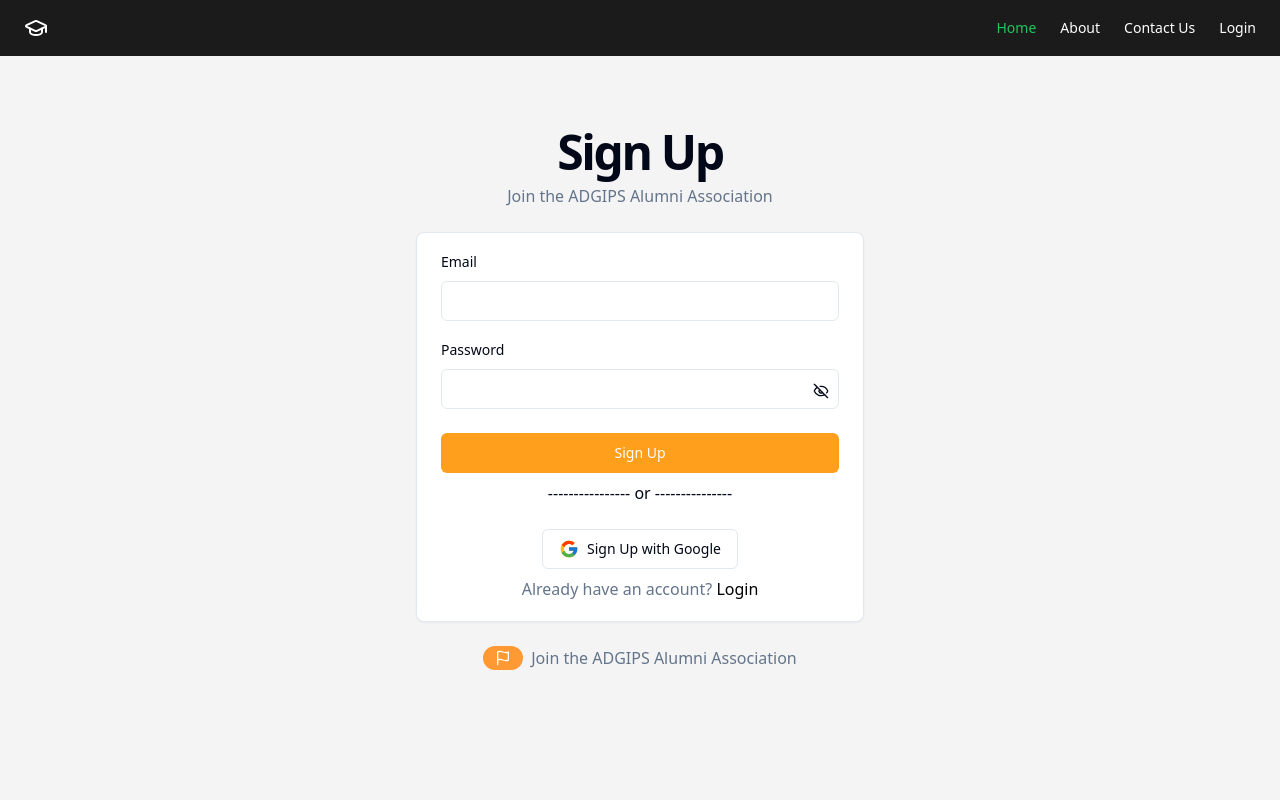
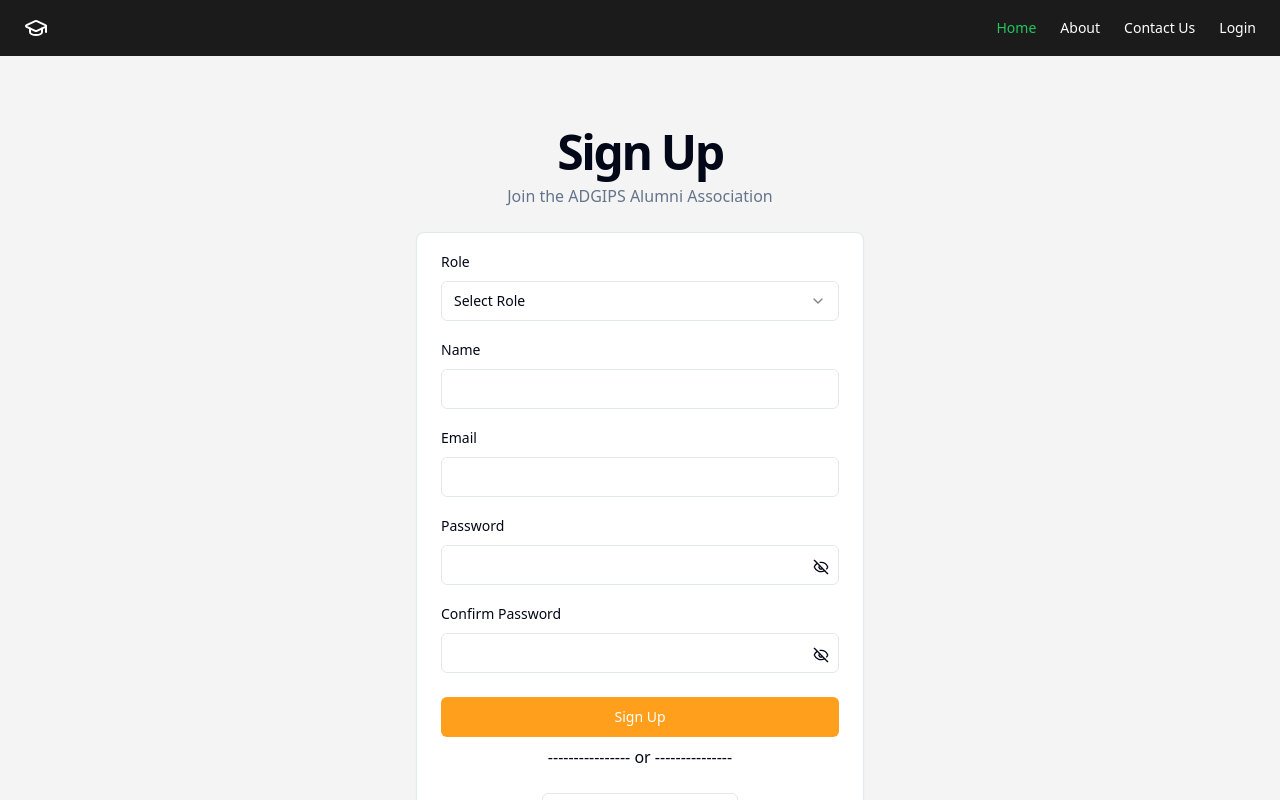
Before and after one commit to Dayasagar88/Alumni-association, a React (Vite) app: page /signup in a window 1280 px wide. Shown: the top 800 px of the page. Built offline with nearby package versions, Linux system fonts and the light colour scheme; no server answers.

Commit message:
updated signup page

```diff
--- a/src/components/auth/Login.jsx
+++ b/src/components/auth/Login.jsx
@@ -1,4 +1,4 @@
-import React, { useState } from 'react';
+import { useState } from 'react';
 import { Button } from '../ui/button';
 import { Card, CardContent, CardFooter } from '../ui/card';
 import { Input } from '../ui/input';
@@ -118,7 +118,7 @@
                     </Button>
                   </div>
                   <p className="text-muted-foreground">
-                    Don't have an account?{' '}
+                    Don&apos;t have an account?{' '}
                     <Link to="/signup" className="text-black hover:underline">
                       Sign Up
                     </Link>
--- a/src/components/auth/Signup.jsx
+++ b/src/components/auth/Signup.jsx
@@ -17,8 +17,9 @@
   signInWithPopup,
   GoogleAuthProvider,
 } from 'firebase/auth';
-import { auth } from '../../lib/firebase'; // Firebase file in lib folder
+import { auth, db } from '../../lib/firebase'; // Firebase file in lib folder
 import GoogleIcon from '../../assets/googleIcon.svg'; // Import Google SVG icon
+import { doc, setDoc, collection } from 'firebase/firestore';
 
 export default function Signup() {
   const [togglePassword, setTogglePassword] = useState(true);
@@ -28,6 +29,7 @@
   const [confirmPassword, setConfirmPassword] = useState('');
   const [error, setError] = useState(null);
   const [name, setName] = useState('');
+  const [collegeName, setCollegeName] = useState('');
   const [collegeId, setCollegeId] = useState('');
   const [role, setRole] = useState('');
   const navigate = useNavigate();
@@ -39,11 +41,37 @@
       setError('Passwords do not match!');
       return;
     }
+
     try {
-      await createUserWithEmailAndPassword(auth, email, password);
+      const userCredential = await createUserWithEmailAndPassword(
+        auth,
+        email,
+        password
+      );
+      const user = userCredential.user;
+
+      if (role === 'college') {
+        // Save college data to Firestore
+        await setDoc(doc(db, 'colleges', user.uid), {
+          name: name,
+          email: email,
+          collegeName: collegeName,
+          collegeId: collegeId,
+        });
+      } else {
+        // Save user data to Firestore
+        await setDoc(doc(db, 'users', user.uid), {
+          name: name,
+          email: email,
+          collegeBatchYear: collegeId,
+          role: role,
+        });
+      }
+
       navigate('/home');
     } catch (err) {
       setError(err.message);
+      console.log(err.message);
     }
   };
 
@@ -72,7 +100,78 @@
               </div>
               <Card className="w-full max-w-md py-4">
                 <CardContent className="grid gap-4">
-                  {/* Other form inputs like Name, College ID, Role */}
+                  {/* Role selection */}
+                  <div className="space-y-2">
+                    <Label htmlFor="role">Role</Label>
+                    <Select onValueChange={(value) => setRole(value)}>
+                      <SelectTrigger>
+                        <SelectValue placeholder="Select Role" />
+                      </SelectTrigger>
+                      <SelectContent>
+                        <SelectItem value="student">Student</SelectItem>
+                        <SelectItem value="college">College</SelectItem>
+                        <SelectItem value="alumni">Alumni</SelectItem>
+                      </SelectContent>
+                    </Select>
+                  </div>
+
+                  {/* Conditional fields based on role */}
+                  {role === 'college' ? (
+                    <>
+                      <div className="space-y-2">
+                        <Label htmlFor="collegeName">College Name</Label>
+                        <Input
+                          id="collegeName"
+                          type="text"
+                          value={collegeName}
+                          onChange={(e) => setCollegeName(e.target.value)}
+                          required
+                        />
+                      </div>
+
+                      <div className="space-y-2">
+                        <Label htmlFor="collegeId">College ID</Label>
+                        <Input
+                          id="collegeId"
+                          type="text"
+                          value={collegeId}
+                          onChange={(e) => setCollegeId(e.target.value)}
+                          required
+                        />
+                      </div>
+                    </>
+                  ) : (
+                    <>
+                      <div className="space-y-2">
+                        <Label htmlFor="name">Name</Label>
+                        <Input
+                          id="name"
+                          type="text"
+                          value={name}
+                          onChange={(e) => setName(e.target.value)}
+                          required
+                        />
+                      </div>
+
+                      {/* College Batch Year input - Show only if role is 'student' or 'alumni' */}
+                      {(role === 'student' || role === 'alumni') && (
+                        <div className="space-y-2">
+                          <Label htmlFor="collegeBatchYear">
+                            College Batch Year
+                          </Label>
+                          <Input
+                            id="collegeBatchYear"
+                            type="number"
+                            value={collegeId}
+                            onChange={(e) => setCollegeId(e.target.value)}
+                            required
+                          />
+                        </div>
+                      )}
+                    </>
+                  )}
+
+                  {/* Email input */}
                   <div className="space-y-2">
                     <Label htmlFor="email">Email</Label>
                     <Input
@@ -83,6 +182,8 @@
                       required
                     />
                   </div>
+
+                  {/* Password input */}
                   <div className="space-y-2 relative">
                     <Label htmlFor="password">Password</Label>
                     <Input
@@ -110,9 +211,41 @@
                       )}
                     </Button>
                   </div>
-                  {error && <p className="text-red-500">{error}</p>}{' '}
-                  {/* Display error */}
+
+                  {/* Confirm password input */}
+                  <div className="space-y-2 relative">
+                    <Label htmlFor="confirmPassword">Confirm Password</Label>
+                    <Input
+                      id="confirmPassword"
+                      type={toggleConfirmPassword ? 'password' : 'text'}
+                      value={confirmPassword}
+                      onChange={(e) => setConfirmPassword(e.target.value)}
+                      required
+                    />
+                    <Button
+                      variant="ghost"
+                      size="icon"
+                      className="absolute bottom-1 right-1 h-7 w-7"
+                    >
+                      {toggleConfirmPassword ? (
+                        <EyeOffIcon
+                          onClick={() =>
+                            setToggleConfirmPassword(!toggleConfirmPassword)
+                          }
+                          className="h-4 w-4"
+                        />
+                      ) : (
+                        <EyeIcon
+                          onClick={() =>
+                            setToggleConfirmPassword(!toggleConfirmPassword)
+                          }
+                          className="h-4 w-4"
+                        />
+                      )}
+                    </Button>
+                  </div>
                 </CardContent>
+
                 <CardFooter className="flex flex-col gap-2 pb-1">
                   <Button
                     onClick={handleSignup}
--- a/src/components/pages/Profile.jsx
+++ b/src/components/pages/Profile.jsx
@@ -28,23 +28,24 @@
 
   const navigate = useNavigate();
 
-  // Fetch the authenticated user's details
+  // Fetch the authenticated user's details from Firebase
   useEffect(() => {
     const unsubscribe = onAuthStateChanged(auth, async (user) => {
       if (user) {
         setUser(user);
+        // Fetch user's Firestore profile data
         const userDoc = await getDoc(doc(db, 'users', user.uid));
         if (userDoc.exists()) {
-          setProfileData(userDoc.data());
+          setProfileData(userDoc.data()); // Load Firestore profile data
         }
       } else {
-        navigate('/login');
+        navigate('/login'); // Redirect if not authenticated
       }
     });
     return () => unsubscribe();
   }, [navigate]);
 
-  // Toggle edit mode
+  // Toggle between view and edit mode
   const handleEditToggle = () => {
     setIsEditing(!isEditing);
   };
@@ -54,18 +55,18 @@
     setProfileData({ ...profileData, [e.target.name]: e.target.value });
   };
 
-  // Save the updated profile data
+  // Save updated profile data to Firebase
   const handleSave = async () => {
     try {
-      // Update Firebase Authentication profile
+      // Update Firebase Auth displayName
       await updateProfile(user, {
         displayName: profileData.displayName,
       });
 
-      // Update Firestore with additional fields
+      // Update Firestore with profile data
       await setDoc(doc(db, 'users', user.uid), profileData);
 
-      setIsEditing(false);
+      setIsEditing(false); // Exit edit mode
       alert('Profile updated successfully');
     } catch (error) {
       console.error('Error updating profile:', error.message);
@@ -147,7 +148,7 @@
                           </h3>
                           <p className="text-sm text-muted-foreground">
                             Class of{' '}
-                            {profileData.year || new Date().getFullYear}
+                            {profileData.year || new Date().getFullYear()}
                           </p>
                         </>
                       ) : (
--- a/src/index.css
+++ b/src/index.css
@@ -27,7 +27,7 @@
     --chart-3: 197 37% 24%;
     --chart-4: 43 74% 66%;
     --chart-5: 27 87% 67%;
-    --radius: 0.5rem
+    --radius: 0.5rem;
   }
   .dark {
     --background: 222.2 84% 4.9%;
@@ -53,7 +53,7 @@
     --chart-2: 160 60% 45%;
     --chart-3: 30 80% 55%;
     --chart-4: 280 65% 60%;
-    --chart-5: 340 75% 55%
+    --chart-5: 340 75% 55%;
   }
 }
 @layer base {
@@ -64,3 +64,7 @@
     @apply bg-background text-foreground;
   }
 }
+
+html {
+  scroll-behavior: smooth;
+}
```
Also changed, not shown: src/components/common/Header.jsx (+6 -5 lines), 1 other file (tests, documents, lock files or other folders).
